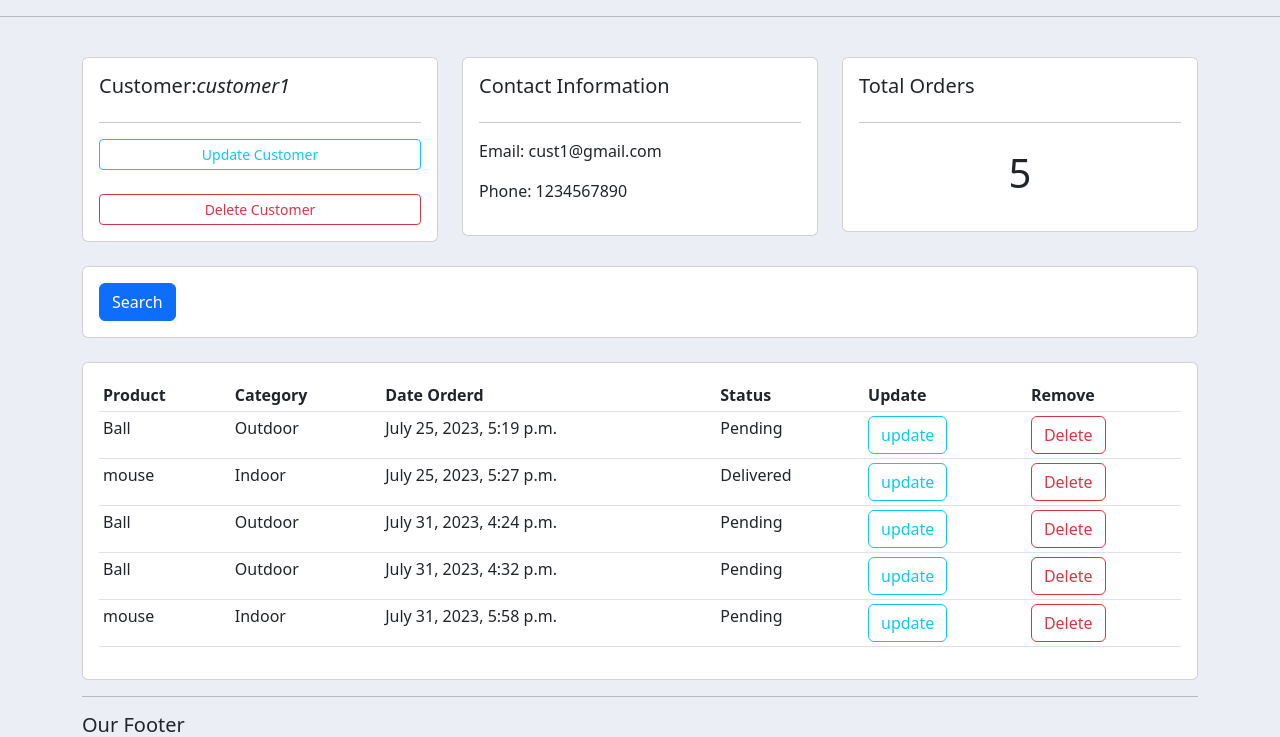
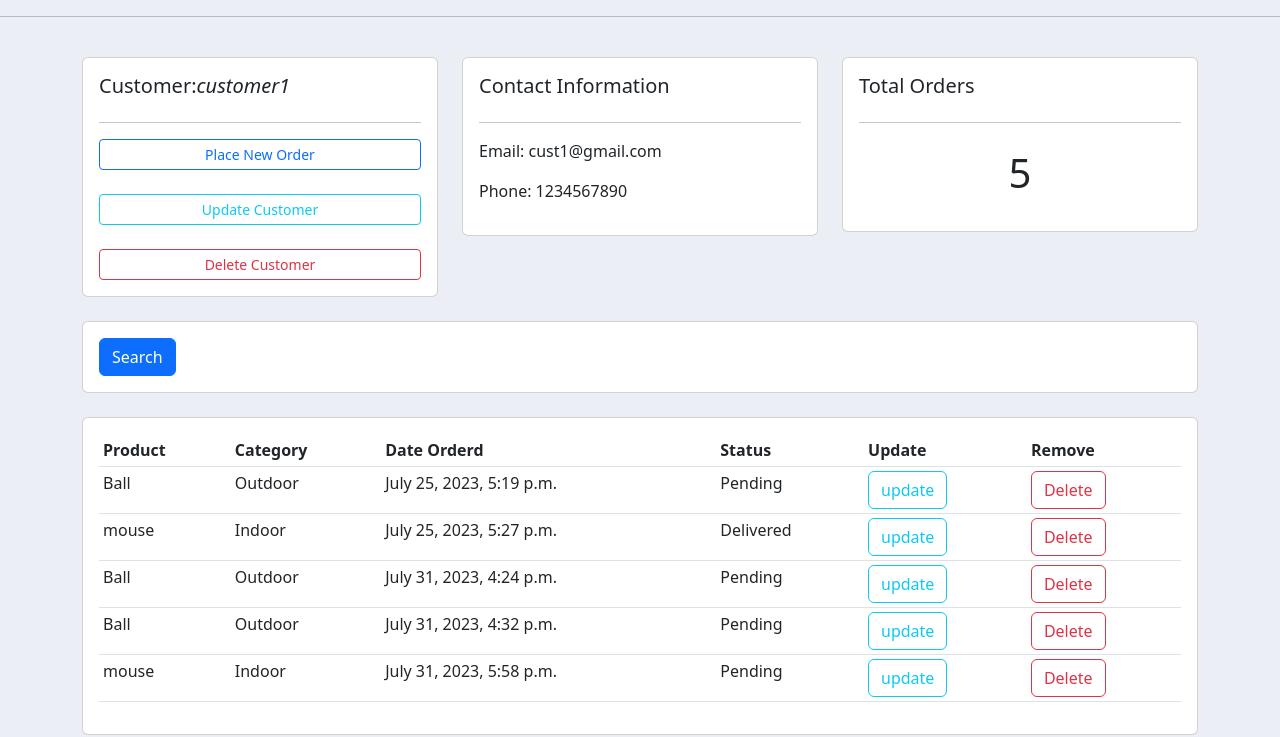
Before and after one commit to AkashAdarkar/django_test_project, a Django app: page /customers/1 in a window 1280 px wide. Shown: the part 141-878 px from the top of the page. Run offline with Django 4.2, Linux system fonts and the light colour scheme; data comes from the database, SQL or seed files in the repository; both versions use the stored data as it was after the commit.

Commit message:
lesson 10 inline formsets git add .

```diff
--- a/test_accounts/templates/test_accounts/customers.html
+++ b/test_accounts/templates/test_accounts/customers.html
@@ -10,8 +10,10 @@
 		<div class="card card-body">
 			<h5>Customer:<i>{{context.customer.name}}</i></h5>
 			<hr>
+			<a class="btn btn-outline-primary  btn-sm btn-block" href="{% url 'create_order' context.customer.id %}"> Place New Order</a>
+			<br>
 			<a class="btn btn-outline-info  btn-sm btn-block" href="{% url 'update_customer' context.customer.id %}">Update Customer</a>
-			<br>
+            <br>
             <a class="btn btn-outline-danger  btn-sm btn-block" href="{% url 'delete_customer' context.customer.id %}">Delete Customer</a>
 
 		</div>
--- a/test_accounts/templates/test_accounts/dashboard.html
+++ b/test_accounts/templates/test_accounts/dashboard.html
@@ -42,7 +42,7 @@
 		<h5>LAST 5 ORDERS</h5>
 		<hr>
 		<div class="card card-body">
-			<a class="btn btn-primary  btn-sm btn-block" href="{% url 'create_order' %}">Create Order</a>
+
 			<table class="table table-sm table-hover">
 				<thead>
 
--- a/test_accounts/urls.py
+++ b/test_accounts/urls.py
@@ -7,7 +7,8 @@ urlpatterns = [
     path('products/',views.products,name='products'),
     path('customers/<str:pk>',views.customers,name='customers'),
     path('about/',views.about) ,
-    path('create_order/',views.createOrder,name='create_order'),
+
+    path('create_order/<str:pk>',views.createOrder,name='create_order'),
     path('update_order/<str:pk>',views.updateOrder,name='update_order'),
     path('delete_order/<str:pk>',views.deleteOrder,name='delete_order'),
 
```
Also changed, not shown: db.sqlite3.
